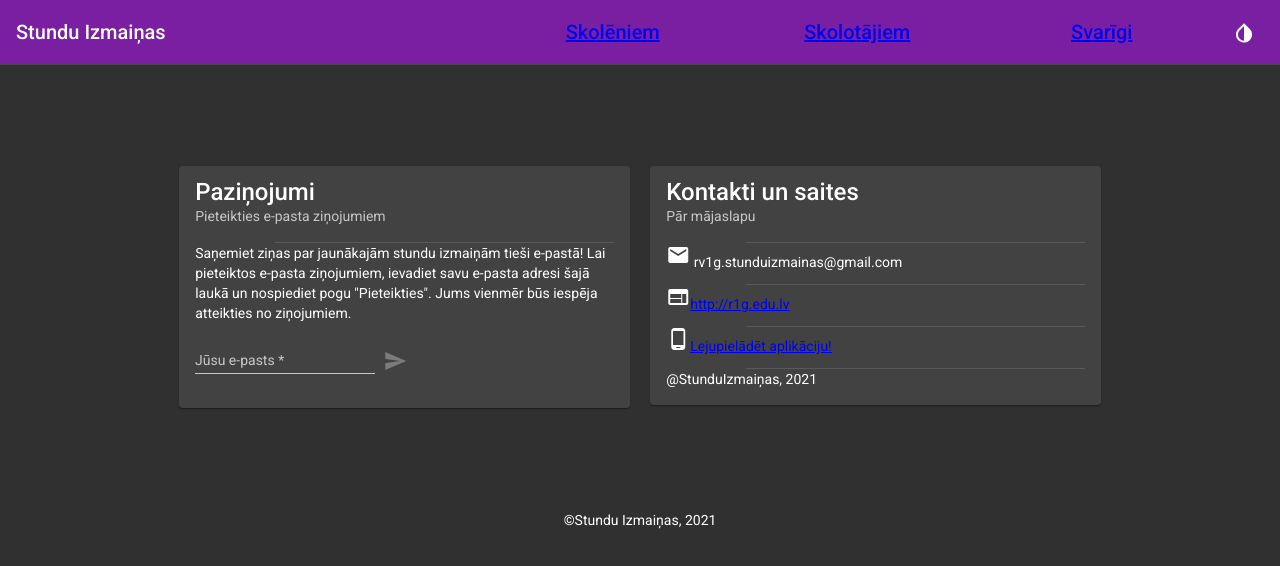
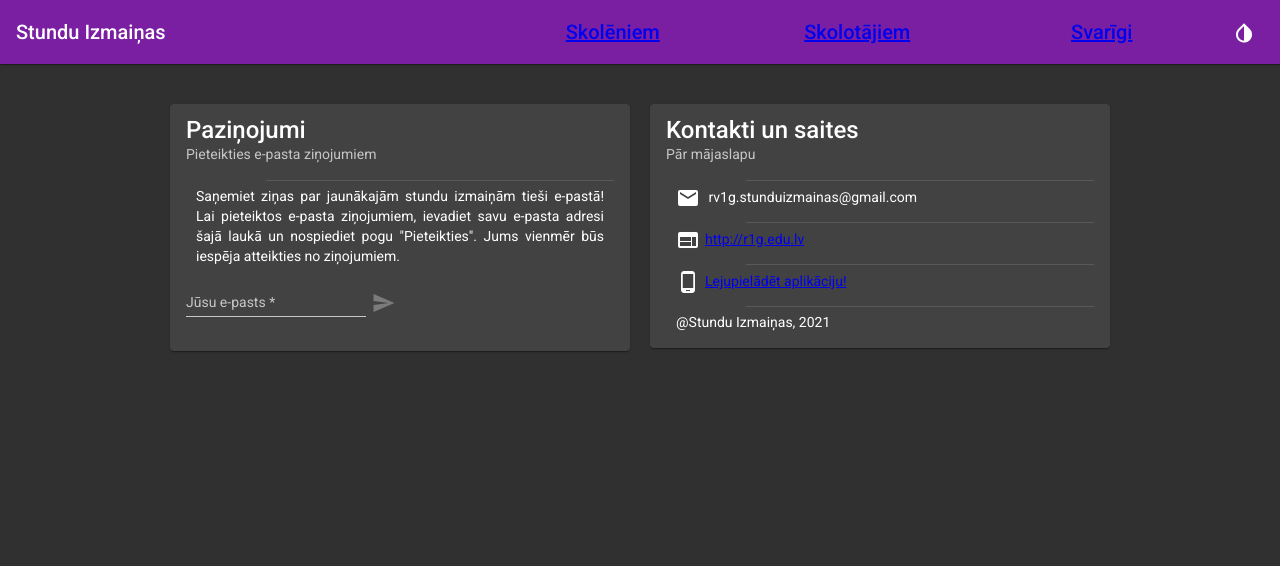
Before and after one commit to engels-hub/izm12, an Angular app: page /important in a window 1280 px wide. Shown: the top 566 px of the page. Built offline with nearby package versions, Linux system fonts and the light colour scheme.

Commit message:
important view rework#2

```diff
--- a/src/app/components/important/important.component.html
+++ b/src/app/components/important/important.component.html
@@ -1,38 +1,40 @@
-<div style="height: fit-content; width:80%; margin-left: 10%;">
-    <div class="pc" style="width:44%; height:fit-content; float:left; margin-left:5%; margin-right: 1%; margin-top: 10%; padding-bottom: 10%;">
-        <mat-card id="pazinojumi">
+<div class="cards">
+  <mat-card id="pazinojumi" [ngClass]="(isHandset$ | async) ? 'mobile' : 'pc'">
     <mat-card-title-group>
-                <mat-card-title >Paziņojumi</mat-card-title>
+      <mat-card-title>Paziņojumi</mat-card-title>
       <mat-card-subtitle>Pieteikties e-pasta ziņojumiem</mat-card-subtitle>
     </mat-card-title-group>
     <mat-card-content>
       <mat-divider [inset]="true"></mat-divider>
       <p>
-            Saņemiet ziņas par jaunākajām stundu izmaiņām tieši e-pastā! Lai pieteiktos e-pasta ziņojumiem, ievadiet savu e-pasta adresi šajā laukā un nospiediet pogu "Pieteikties". Jums vienmēr būs iespēja atteikties no ziņojumiem.
+        Saņemiet ziņas par jaunākajām stundu izmaiņām tieši e-pastā! Lai pieteiktos e-pasta ziņojumiem, ievadiet savu
+        e-pasta adresi šajā laukā un nospiediet pogu "Pieteikties". Jums vienmēr būs iespēja atteikties no ziņojumiem.
       </p>
-            <span class="form">
+      <span>
         <mat-form-field appearance="legacy">
           <mat-label>Jūsu e-pasts</mat-label>
           <input matInput placeholder="jusupasts@piemers.com" [formControl]="email" required>
           <mat-error *ngIf="email.invalid">{{getErrorMessage()}}</mat-error>
         </mat-form-field>
-            <button mat-icon-button color="primary" aria-label="Pieteikties" (click)="sendMessage()" [disabled]="this.email.invalid">
+        <button mat-icon-button color="primary" aria-label="Pieteikties" (click)="sendMessage()"
+          [disabled]="this.email.invalid">
           <mat-icon>send</mat-icon>
         </button>
       </span>
     </mat-card-content>
   </mat-card>
-    </div>
-    <div class="pc" style="width:44%; height:inherit; float:left; margin-left:1%; margin-right: 5%; margin-top: 10%; padding-bottom: 10%;">
-        <mat-card id="about">
+
+
+  <mat-card id="about" [ngClass]="(isHandset$ | async) ? 'mobile' : 'pc'">
     <mat-card-title-group>
-                <mat-card-title >Kontakti un saites</mat-card-title>
+      <mat-card-title>Kontakti un saites</mat-card-title>
       <mat-card-subtitle>Pār mājaslapu</mat-card-subtitle>
     </mat-card-title-group>
     <mat-card-content>
       <mat-divider [inset]="true"></mat-divider>
       <p>
-                <mat-icon aria-hidden="false" aria-label="e-pasts" class="material-icons-outlined">email</mat-icon>  rv1g.stunduizmainas@gmail.com
+        <mat-icon aria-hidden="false" aria-label="e-pasts" class="material-icons-outlined">email</mat-icon>
+        rv1g.stunduizmainas@gmail.com
       </p>
       <mat-divider [inset]="true"></mat-divider>
       <p>
@@ -41,64 +43,15 @@
       </p>
       <mat-divider [inset]="true"></mat-divider>
       <p>
-                <mat-icon aria-hidden="false" aria-label="Mobīlā aplikācija" class="material-icons-outlined">phone_android</mat-icon>
+        <mat-icon aria-hidden="false" aria-label="Mobīlā aplikācija" class="material-icons-outlined">phone_android
+        </mat-icon>
         <a href="http://r1g.edu.lv/v/index">Lejupielādēt aplikāciju!</a>
       </p>
       <mat-divider [inset]="true"></mat-divider>
       <p>
-                @StunduIzmaiņas, 2021
+        @Stundu Izmaiņas, 2021
       </p>
     </mat-card-content>
   </mat-card>
+
 </div>
-    <div class="mobile" style="padding-bottom: 20%; ">
-        <mat-card id="pazinojumi" style="margin-top:10%">
-            <mat-card-title-group>
-                <mat-card-title >Paziņojumi</mat-card-title>
-                <mat-card-subtitle>Pieteikties e-pasta ziņojumiem</mat-card-subtitle>
-            </mat-card-title-group>
-
-            <mat-card-content>
-                <mat-divider [inset]="true"></mat-divider>
-            <p>
-            Saņemiet ziņas par jaunākajām stundu izmaiņām tieši e-pastā! Lai pieteiktos e-pasta ziņojumiem, ievadiet savu e-pasta adresi šajā laukā un nospiediet pogu "Pieteikties". Jums vienmēr būs iespēja atteikties no ziņojumiem.
-            </p>
-            <span class="form">
-            <mat-form-field appearance="legacy">
-                <mat-label>Jūsu e-pasts</mat-label>
-                <input matInput placeholder="jusupasts@piemers.com" [formControl]="email" required>
-                <mat-error *ngIf="email.invalid">{{getErrorMessage()}}</mat-error>
-            </mat-form-field>
-            <button mat-icon-button color="primary" aria-label="Pieteikties" (click)="sendMessage()" [disabled]="this.email.invalid">
-                <mat-icon>send</mat-icon>
-              </button>
-            </span>
-        </mat-card-content>
-        </mat-card>
-        <mat-card id="about" style="margin-top:5%">
-            <mat-card-title-group>
-                <mat-card-title >Kontakti un saites</mat-card-title>
-                <mat-card-subtitle>Pār mājaslapu</mat-card-subtitle>
-            </mat-card-title-group>
-            <mat-divider [inset]="true"></mat-divider>
-            <p>
-                <mat-icon aria-hidden="false" aria-label="e-pasts" class="material-icons-outlined">email</mat-icon>  rv1g.stunduizmainas@gmail.com
-            </p>
-            <mat-divider [inset]="true"></mat-divider>
-            <p>
-                <mat-icon aria-hidden="false" aria-label="Skolas mājaslapa" class="material-icons-outlined">web</mat-icon>
-                <a href="http://r1g.edu.lv/v/index">http://r1g.edu.lv</a>
-            </p>
-            <mat-divider [inset]="true"></mat-divider>
-            <p *ngIf="!isIOSDevice()">
-                <mat-icon aria-hidden="false" aria-label="Mobīlā aplikācija" class="material-icons-outlined">phone_android</mat-icon>
-                <a href="http://r1g.edu.lv/v/index">Lejupielādēt aplikāciju!</a>
-            </p>
-
-        </mat-card>
-    </div>
-</div>
-<div class="footer">
-    <mat-divider ></mat-divider>
-    <div class="footer-div" style="margin:0; width:100%; height:100%; float:left;text-align: center !important;">©Stundu Izmaiņas, 2021</div>
-  </div>
--- a/src/app/components/important/important.component.scss
+++ b/src/app/components/important/important.component.scss
@@ -0,0 +1,40 @@
+mat-card{
+  margin-top: 40px;
+  height: fit-content;
+}
+p{
+  text-align:justify;
+  margin-top:5px;
+  margin-right: 10px;
+  margin-left: 10px;
+}
+mat-icon{
+  vertical-align: middle;
+  margin-right: 5px;
+}
+@media (min-width: 600px) {
+  .cards{
+    display:flex;
+    justify-content: space-evenly;
+    width: 75%;
+    margin: auto;
+    max-width: 1000px;
+    padding-bottom: 100px;
+  }
+  mat-card{
+    width:45%;
+    margin-right:10px;
+    margin-left:10px;
+  }
+}
+@media (max-width: 599px) {
+  .cards{
+    display:flex;
+    flex-direction: column;
+    justify-content: space-evenly;
+  }
+  mat-card{
+    margin-right:30px;
+    margin-left:30px;
+  }
+}
--- a/src/app/components/important/important.component.ts
+++ b/src/app/components/important/important.component.ts
@@ -1,5 +1,8 @@
+import { BreakpointObserver, Breakpoints } from '@angular/cdk/layout';
 import { Component, OnInit } from '@angular/core';
 import {FormControl, Validators} from '@angular/forms';
+import { Observable } from 'rxjs';
+import { map, shareReplay } from 'rxjs/operators';
 import {EmailSenderService} from 'src/app/services/email-sender.service';
 
 @Component({
@@ -9,13 +12,18 @@ import {EmailSenderService} from 'src/app/services/email-sender.service';
 })
 export class ImportantComponent{
 
-  constructor(private _sender:EmailSenderService) { }
+  constructor(private _sender:EmailSenderService, private breakpointObserver: BreakpointObserver) { }
 
   isDisabled=true;
   err:string|undefined;
   email = new FormControl('', [Validators.required, Validators.email]);
   nameControl = new FormControl('');
 
+  isHandset$: Observable<boolean> = this.breakpointObserver.observe(Breakpoints.HandsetPortrait)
+    .pipe(
+      map(result => result.matches),
+      shareReplay()
+    );
   getErrorMessage() {
 
 
--- a/src/app/components/nav/nav.component.scss
+++ b/src/app/components/nav/nav.component.scss
@@ -18,6 +18,7 @@ $sidenav-width: 200px;
   position: sticky;
   top: 0;
   z-index: 1;
+  box-shadow: 0px 2px 1px -1px rgb(0 0 0 / 20%), 0px 1px 1px 0px rgb(0 0 0 / 14%), 0px 1px 3px 0px rgb(0 0 0 / 12%);
 }
 
 @media (max-width: 599px){
```
Also changed, not shown: src/app/components/nav/nav.component.html (line endings or trailing spaces). Lines whose indentation alone changed are shown as unchanged.
